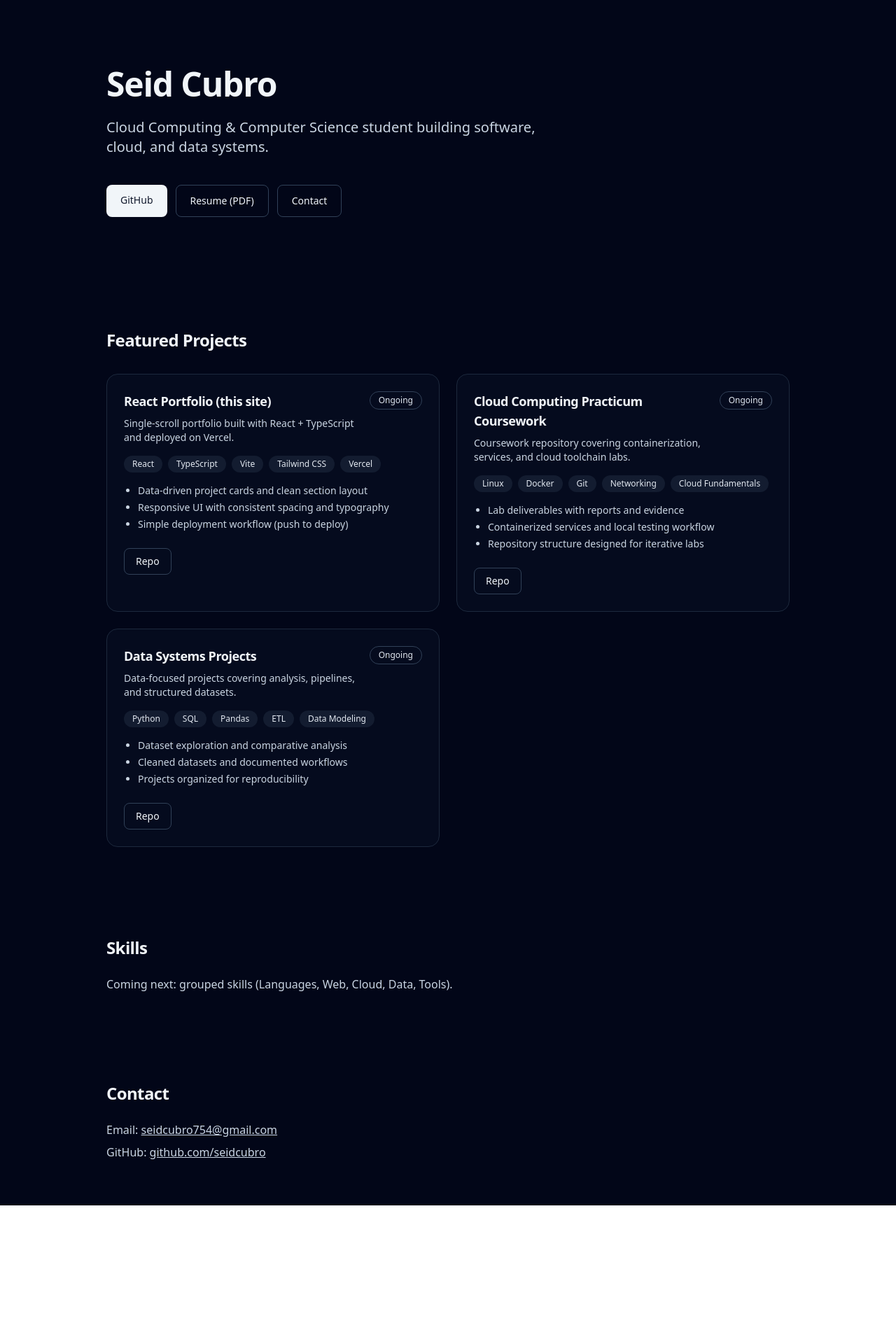
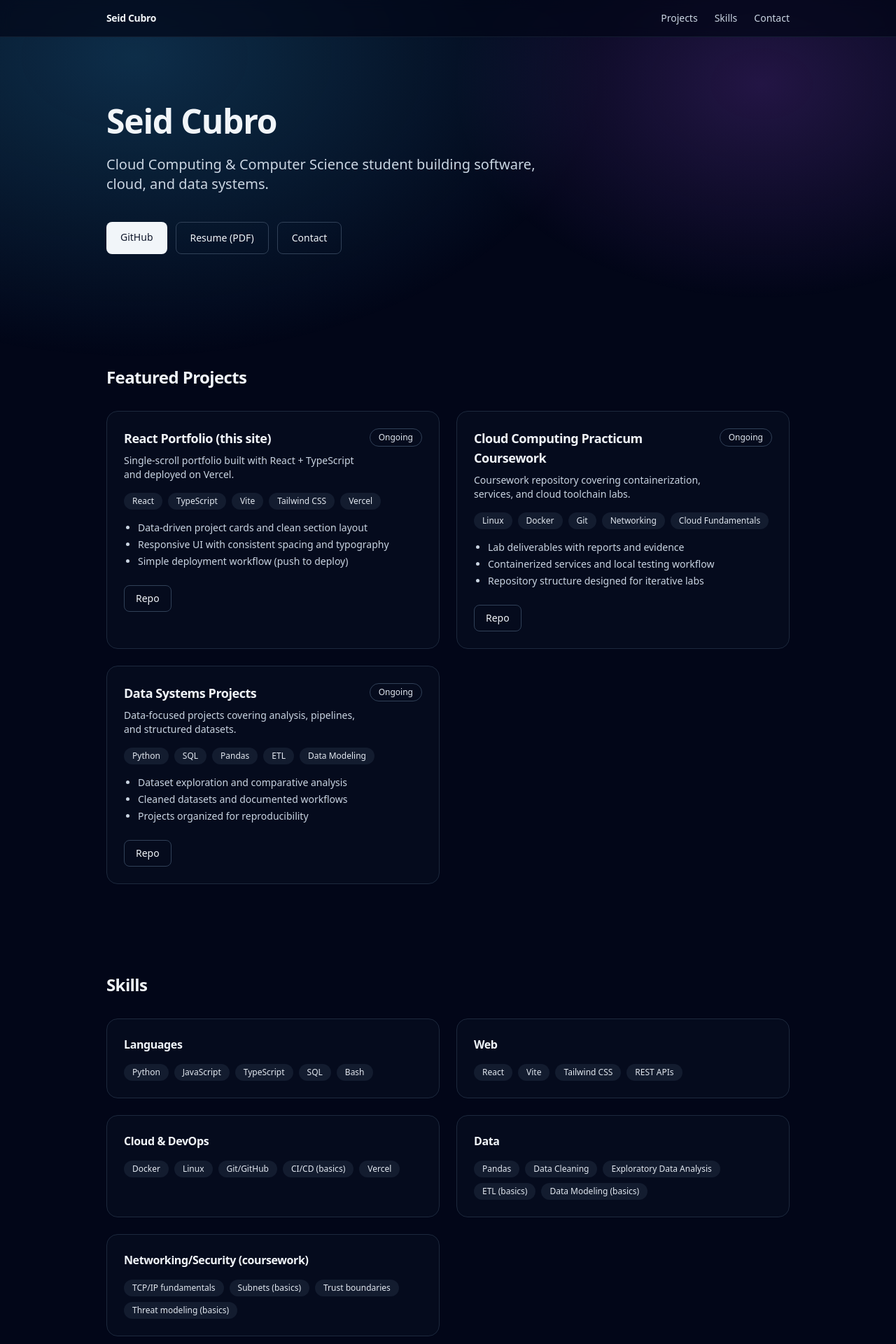
Before and after one commit to seidcubro/react-portfolio, a React (Vite) app: page / in a window 1280 px wide. Shown: the top 1920 px of the page at 70% size. Before the commit the page ends 1722 px from the top, so only its background shows below. Built offline with nearby package versions, Linux system fonts and the light colour scheme.

Commit message:
Add sticky navbar with anchor navigation

```diff
--- a/src/App.tsx
+++ b/src/App.tsx
@@ -1,3 +1,4 @@
+import Navbar from "./components/Navbar"
 import Hero from "./sections/Hero"
 import Projects from "./sections/Projects"
 import Skills from "./sections/Skills"
@@ -5,11 +6,24 @@ import Contact from "./sections/Contact"
 
 export default function App() {
   return (
-    <div className="min-h-screen bg-slate-950 text-slate-100">
-      <Hero />
-      <Projects />
-      <Skills />
-      <Contact />
+    <div className="relative isolate min-h-screen bg-slate-950 text-slate-100">
+      {/* background glow */}
+      <div
+        className="pointer-events-none fixed inset-0 z-0"
+        style={{
+          backgroundImage:
+            "radial-gradient(70rem 45rem at 15% 10%, rgba(56,189,248,0.22), transparent 60%)," +
+            "radial-gradient(50rem 35rem at 85% 15%, rgba(168,85,247,0.20), transparent 55%)",
+        }}
+      />
+
+      <div className="relative z-10">
+        <Navbar />
+        <Hero />
+        <Projects />
+        <Skills />
+        <Contact />
+      </div>
     </div>
   )
 }
--- /dev/null
+++ b/src/components/Navbar.tsx
@@ -0,0 +1,29 @@
+const links = [
+  { href: "#projects", label: "Projects" },
+  { href: "#skills", label: "Skills" },
+  { href: "#contact", label: "Contact" },
+]
+
+export default function Navbar() {
+  return (
+    <header className="sticky top-0 z-20 border-b border-slate-800/60 bg-slate-950/70 backdrop-blur">
+      <div className="mx-auto flex max-w-5xl items-center justify-between px-6 py-4">
+        <span className="text-sm font-semibold tracking-tight">
+          Seid Cubro
+        </span>
+
+        <nav className="flex gap-6">
+          {links.map((l) => (
+            <a
+              key={l.href}
+              href={l.href}
+              className="text-sm text-slate-300 hover:text-white"
+            >
+              {l.label}
+            </a>
+          ))}
+        </nav>
+      </div>
+    </header>
+  )
+}
--- a/src/components/Section.tsx
+++ b/src/components/Section.tsx
@@ -6,7 +6,10 @@ type SectionProps = {
 
 export default function Section({ id, title, children }: SectionProps) {
   return (
-    <section id={id} className="mx-auto max-w-5xl px-6 py-16">
+    <section
+      id={id}
+      className="mx-auto max-w-5xl scroll-mt-24 px-6 py-16"
+    >
       {title ? (
         <h2 className="text-2xl font-semibold tracking-tight">{title}</h2>
       ) : null}
--- /dev/null
+++ b/src/components/SkillGroupCard.tsx
@@ -0,0 +1,20 @@
+import type { SkillGroup } from "../data/skills"
+
+export default function SkillGroupCard({ group }: { group: SkillGroup }) {
+  return (
+    <div className="rounded-2xl border border-slate-800 bg-slate-900/30 p-6">
+      <h3 className="text-base font-semibold tracking-tight">{group.title}</h3>
+
+      <div className="mt-4 flex flex-wrap gap-2">
+        {group.items.map((item) => (
+          <span
+            key={item}
+            className="rounded-full bg-slate-800/60 px-3 py-1 text-xs text-slate-200"
+          >
+            {item}
+          </span>
+        ))}
+      </div>
+    </div>
+  )
+}
--- a/src/data/skills.ts
+++ b/src/data/skills.ts
@@ -0,0 +1,27 @@
+export type SkillGroup = {
+  title: string
+  items: string[]
+}
+
+export const skillGroups: SkillGroup[] = [
+  {
+    title: "Languages",
+    items: ["Python", "JavaScript", "TypeScript", "SQL", "Bash"],
+  },
+  {
+    title: "Web",
+    items: ["React", "Vite", "Tailwind CSS", "REST APIs"],
+  },
+  {
+    title: "Cloud & DevOps",
+    items: ["Docker", "Linux", "Git/GitHub", "CI/CD (basics)", "Vercel"],
+  },
+  {
+    title: "Data",
+    items: ["Pandas", "Data Cleaning", "Exploratory Data Analysis", "ETL (basics)", "Data Modeling (basics)"],
+  },
+  {
+    title: "Networking/Security (coursework)",
+    items: ["TCP/IP fundamentals", "Subnets (basics)", "Trust boundaries", "Threat modeling (basics)"],
+  },
+]
--- a/src/sections/Skills.tsx
+++ b/src/sections/Skills.tsx
@@ -1,11 +1,15 @@
 import Section from "../components/Section"
+import SkillGroupCard from "../components/SkillGroupCard"
+import { skillGroups } from "../data/skills"
 
 export default function Skills() {
   return (
     <Section id="skills" title="Skills">
-      <p className="text-slate-300">
-        Coming next: grouped skills (Languages, Web, Cloud, Data, Tools).
-      </p>
+      <div className="mt-8 grid gap-6 md:grid-cols-2">
+        {skillGroups.map((g) => (
+          <SkillGroupCard key={g.title} group={g} />
+        ))}
+      </div>
     </Section>
   )
 }
```
